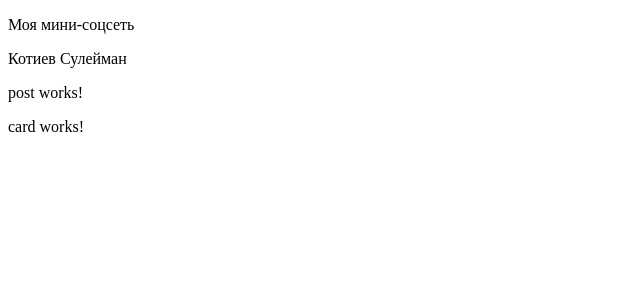
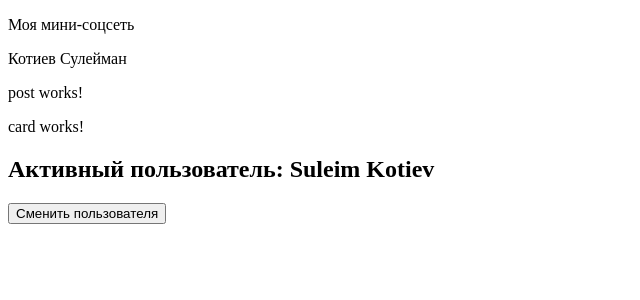
Before and after one commit to Kotiev12/Lokkit1, an Angular app: page / in a window 1280 px wide. Shown: the top 300 px of the page, without its empty margins (0-640 px from the left). Built offline with nearby package versions, Linux system fonts and the light colour scheme.

Commit message:
feat(Service): create UserService

```diff
--- a/src/app/app.component.html
+++ b/src/app/app.component.html
@@ -2,3 +2,8 @@
 <app-profile/>
 <app-post/>
 <app-card/>
+
+  <div>
+    <h2>Активный пользователь: {{ (userService.activeUser$ | async)?.name }}</h2>
+    <button (click)="switchUser()">Сменить пользователя</button>
+  </div>
--- a/src/app/app.component.ts
+++ b/src/app/app.component.ts
@@ -3,16 +3,31 @@ import { RouterOutlet } from '@angular/router';
 import { ProfileComponent } from './shared/components/profile/profile.component'
 import { PostComponent } from './shared/components/post/post.component'
 import { CardComponent } from './shared/components/card/card.component'
+import { UserService } from './core/services/user.service'
+import { CommonModule } from '@angular/common';
+
 
 
 
 @Component({
   selector: 'app-root',
   standalone: true,
-  imports: [RouterOutlet, ProfileComponent, PostComponent, CardComponent],
+  imports: [RouterOutlet, ProfileComponent, PostComponent, CardComponent, CommonModule],
   templateUrl: 'app.component.html',
   styleUrl: './app.component.scss'
 })
 export class AppComponent {
   title = 'Lokkit';
+  activeUser: any;
+
+  constructor(public userService: UserService) {}
+
+  ngOnInit(): void {
+    const users = this.userService.getAllUsers();
+    console.log(users);
+  }
+
+  switchUser() {
+    this.userService.switchUser();
+  }
 }
--- /dev/null
+++ b/src/app/core/services/user.service.ts
@@ -0,0 +1,75 @@
+import { Injectable } from '@angular/core';
+import { BehaviorSubject } from 'rxjs';
+
+export interface User {
+  id: number;
+  name: string;
+  username: string;
+  email: string;
+  avatar: string;
+  gender: 'male' | 'female';
+  role: 'admin' | 'user';
+}
+
+@Injectable({
+  providedIn: 'root'
+})
+export class UserService {
+
+  users: User[] = [
+    {
+      id: 1,
+      name: "Suleim Kotiev",
+      username: "string",
+      email: "suleim.kotiev@example.com",
+      avatar: "string",
+      gender: "male",
+      role: 'admin',
+    },
+    {
+      id: 2,
+      name: "Mark King",
+      username: "string",
+      email: "mark.king@example.com",
+      avatar: "string",
+      gender: "male",
+      role: 'user',
+    }
+  ];
+
+  getAllUsers() : User[] {
+    console.log('UserService: Возвращаем список пользователей');
+    return [...this.users]
+  };
+
+  getUserById(id: number): User | undefined {
+    return this.users.find(user => user.id === id);
+  };
+
+  updateUser(id: number, data: Partial<User>): User | undefined {
+    let updatedUser: User | undefined;
+
+    this.users = this.users.map(user => {
+      if (user.id === id) {
+        updatedUser = {...user, ...data};
+        return updatedUser;
+      }
+      return user;
+    });
+    return updatedUser;
+  };
+
+
+  private activeUserSubject = new BehaviorSubject(this.users[0]);
+  activeUser$ = this.activeUserSubject.asObservable();
+
+  getActiveUser(): User {
+    return this.activeUserSubject.value;
+  }
+
+  switchUser() {
+    const currentIndex = this.users.indexOf(this.activeUserSubject.value);
+    const nextIndex = (currentIndex + 1) % this.users.length;
+    this.activeUserSubject.next(this.users[nextIndex]);
+  }
+}
```
Also changed, not shown: 1 other file (tests, documents, lock files or other folders).
